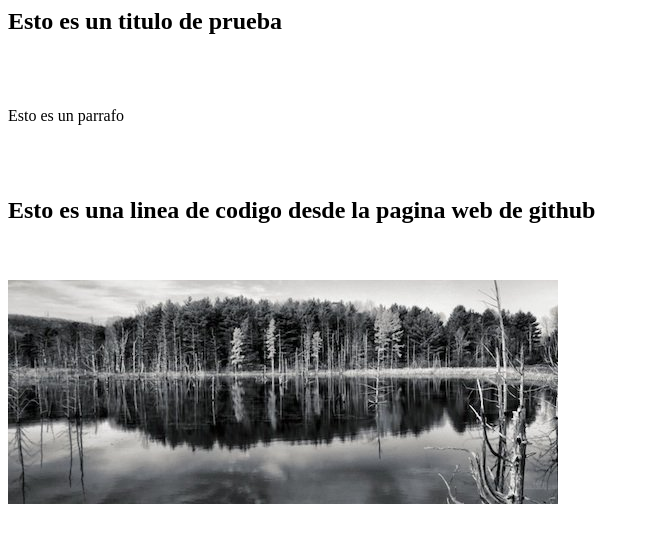
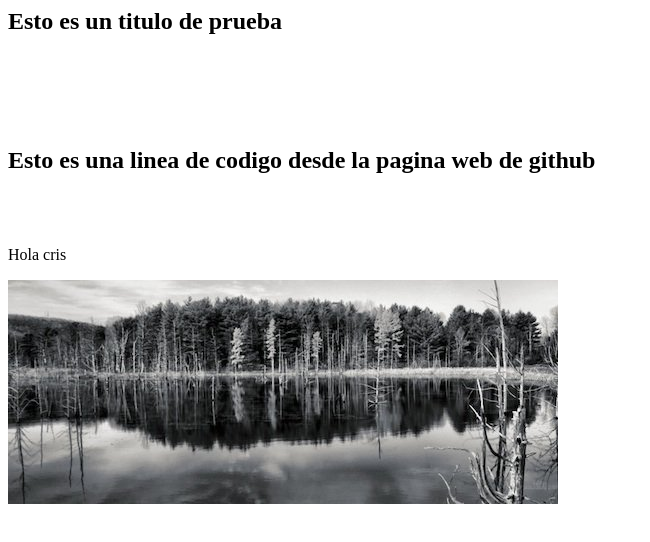
Before and after one commit to alizarango/prueba, a plain HTML site: page index.html in a window 1280 px wide. Shown: the whole page, without its empty margins (0-650 px from the left). Drawn offline with Linux system fonts and the light colour scheme.

Commit message:
Version 1.0.0
Prueba version 1 - Cambio a la linea 11 con un texto

```diff
--- a/index.html
+++ b/index.html
@@ -5,10 +5,10 @@
     <body>
         <h2>Esto es un titulo de prueba</h2>
         <br></br>
-            <p>Esto es un parrafo</p>
         <br><br>
         <h2>Esto es una linea de codigo desde la pagina web de github</h2>
         <br><br>
+        <p>Hola cris</p>
         <img src="images\bosque.jpg">
     </body>
 </html>
```
